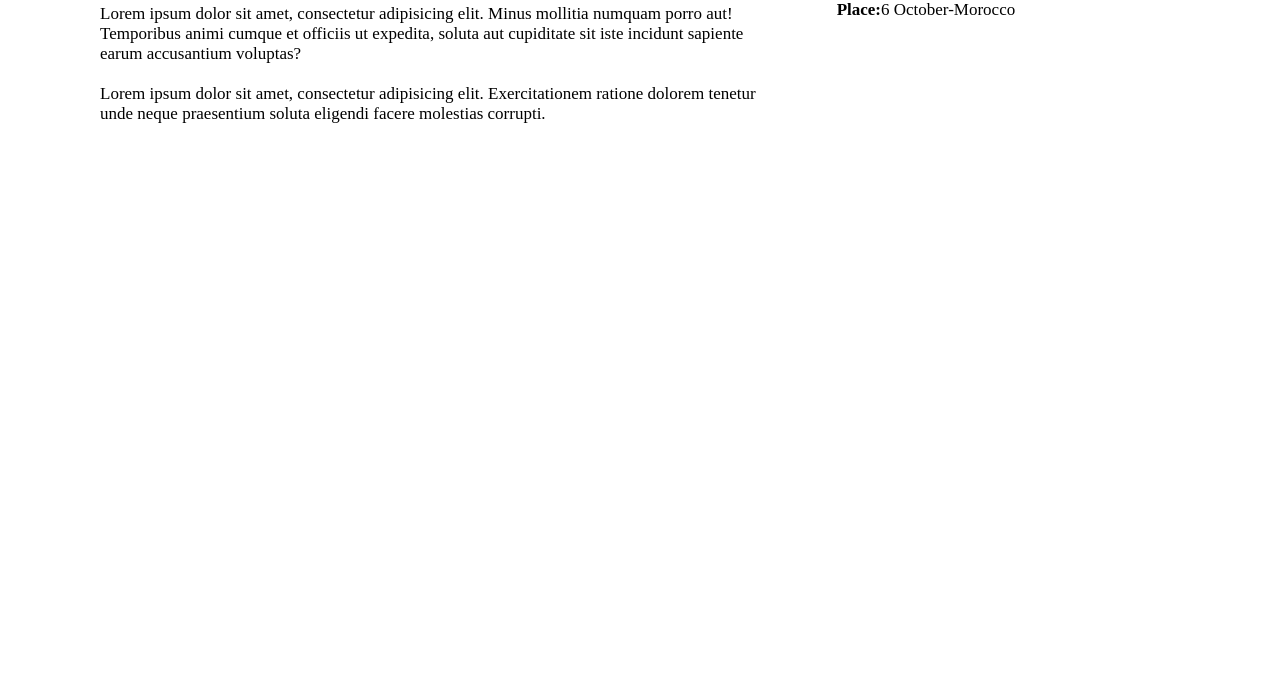
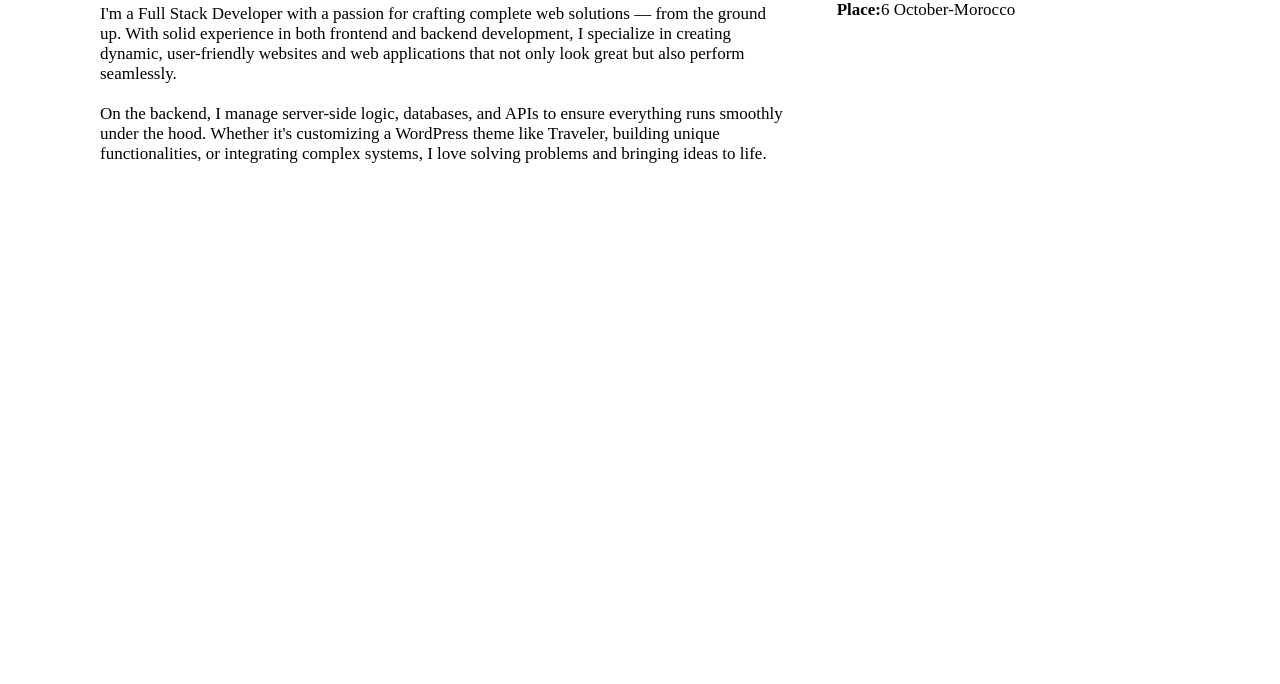
Before and after one commit to abderrahmane-liaichi/resposive-protfolio, a plain HTML site: page index.html in a window 1280 px wide. Shown: the part 916-1600 px from the top of the page. Drawn offline with Linux system fonts and the light colour scheme.

Commit message:
Add files via upload

```diff
--- a/index.html
+++ b/index.html
@@ -48,8 +48,8 @@
                 <div class="about_content">
                     <div class="col1">
                         <h3>I'm <span>Abderrahmane Liaichi,</span> a web developer</h3>
-                        <p>Lorem ipsum dolor sit amet, consectetur adipisicing elit. Minus mollitia numquam porro aut! Temporibus animi cumque et officiis ut expedita, soluta aut cupiditate sit iste incidunt sapiente earum accusantium voluptas?</p>
-                        <p>Lorem ipsum dolor sit amet, consectetur adipisicing elit. Exercitationem ratione dolorem tenetur unde neque praesentium soluta eligendi facere molestias corrupti.</p>
+                        <p>I'm a Full Stack Developer with a passion for crafting complete web solutions — from the ground up. With solid experience in both frontend and backend development, I specialize in creating dynamic, user-friendly websites and web applications that not only look great but also perform seamlessly.</p>
+                        <p>On the backend, I manage server-side logic, databases, and APIs to ensure everything runs smoothly under the hood. Whether it's customizing a WordPress theme like Traveler, building unique functionalities, or integrating complex systems, I love solving problems and bringing ideas to life.</p>
                     </div>
                     <div class="col2">
                         <p><b>Age:</b>22</p>
```
